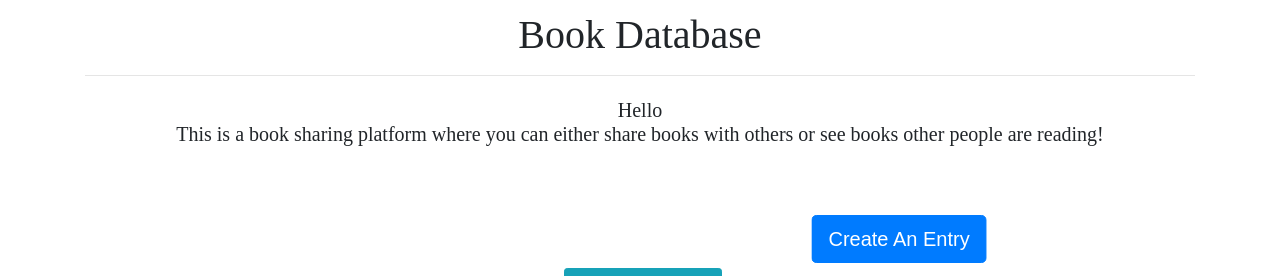
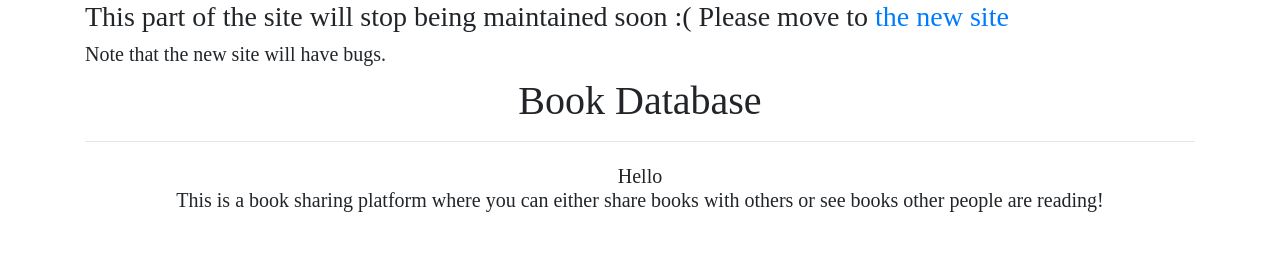
Before and after one commit to samarmohan/book-database, a Django app: page / in a window 1280 px wide. Shown: the part 56-332 px from the top of the page. Run offline with Django 3.2, Linux system fonts and the light colour scheme; data that the repository does not hold is empty.

Commit message:
Tell people to move to the new site.

```diff
--- a/templates/base.html
+++ b/templates/base.html
@@ -61,7 +61,10 @@
         </ul>
     </div>
 </nav>
-<div class="container">{% block content %} {% endblock %}</div>
+<div class="container"><h3>This part of the site will stop being maintained soon :( Please move to <a
+        href="https://glacial-forest-38809.herokuapp.com/development">the new site</a></h3>
+<h5>Note that the new site will have bugs.</h5>
+    {% block content %} {% endblock %}</div>
 <footer class="m-3 footer text-muted">
     <div class="container">
         &copy; 2021 - Samar Mohan - Book Database v2.2.1
```
